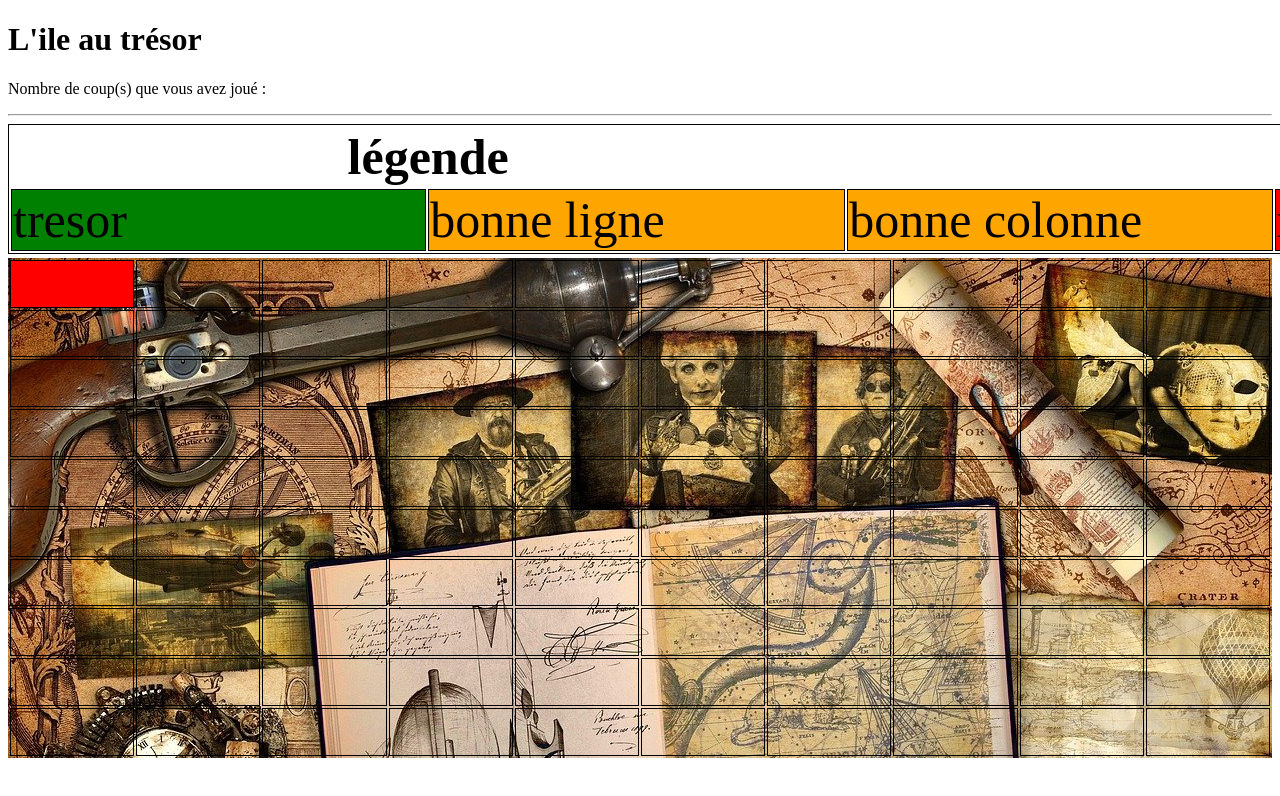
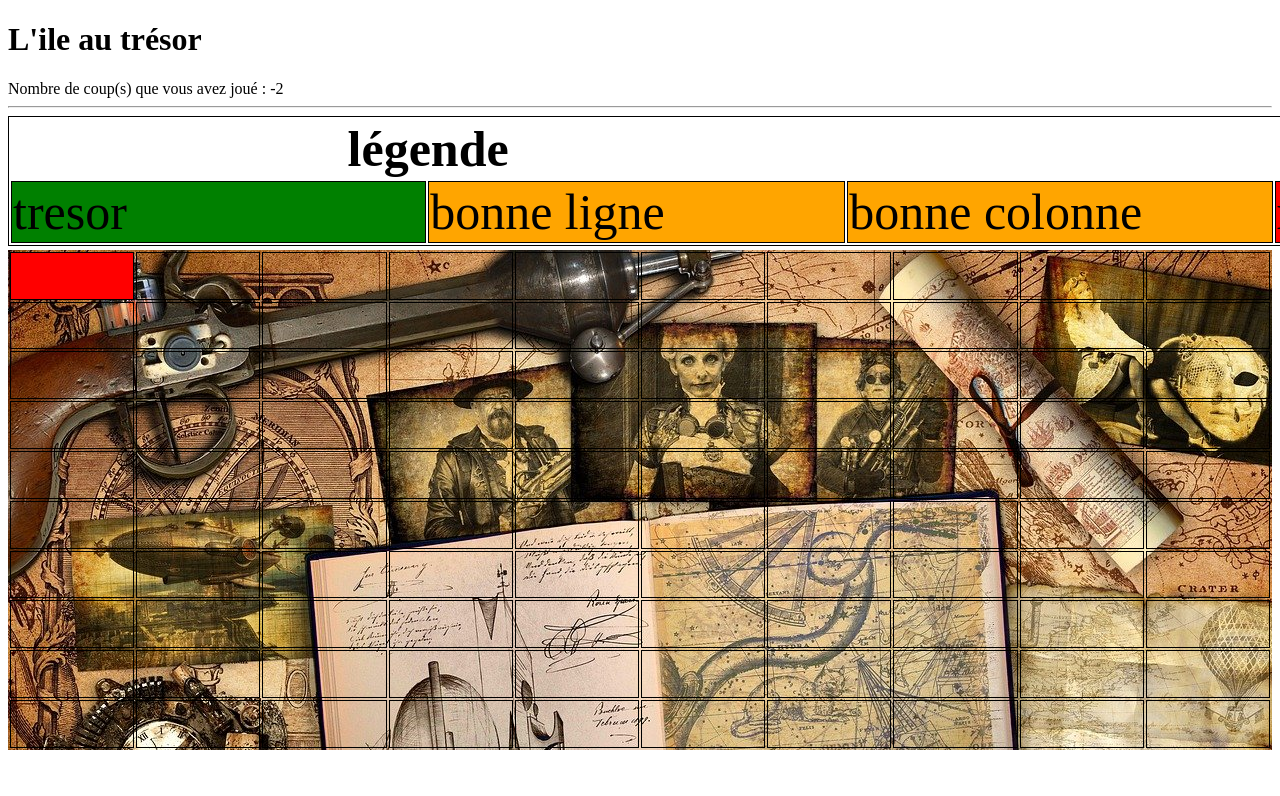
Before and after one commit to nathan38-start/ChasseTresor, a plain HTML site: page tableau.html in a window 1280 px wide. Both pictures are taken after a click on the element 72 px from the left and 283 px from the top of the page. Shown: the top 796 px of the page. Drawn offline with Linux system fonts and the light colour scheme.

Commit message:
ajout du calcul du score

```diff
--- a/tableau.html
+++ b/tableau.html
@@ -13,7 +13,7 @@
     <h1>L'ile au trésor</h1>
     <div class="cursus"></div>
 
-    <p>Nombre de coup(s) que vous avez joué : <span id="compte"></span></p>
+    <div id='leScore'>Nombre de coup(s) que vous avez joué : 0 </div>
     <hr>
     <div id ="emplacement" class="cadre">
         <table id = 'legende'>
--- a/test_tableau.js
+++ b/test_tableau.js
@@ -48,6 +48,9 @@ function init() {
 
 // choix() récupère l'ID de la case cliquée et traite le résultat
 function choix(idCase) {
+	let score = document.getElementById('leScore').innerHTML.split(':');
+	let leScore = Number(score[1]);
+
 	//console.log("Case clic"+idCase) ;
     tabCoordonnees = idCase.split("-");
     var idX=tabCoordonnees[0] ;
@@ -57,6 +60,7 @@ function choix(idCase) {
 
 	if(TableauJeu[idX][idY]=="Trésor")
 	{
+		leScore += 50;
 		//la case contient le trésor
 		caseClic.classList.add("tresor");
 		//soit redirection vers une autre page pour anoncer la victoire et afficher le score
@@ -65,16 +69,24 @@ function choix(idCase) {
 	else{
 	//la case ne contient pas le trésor
 		if(idY==tresorY) {
+			leScore += 10;
 			//si la case cliquée est dans la bonne colonne
 			caseClic.classList.add("bonneColonne");
 		}
 		else if (idX==tresorX){
+			leScore += 10;
 			//si la case cliquée est dans la bonne ligne
 			console.log(caseClic);
 			caseClic.classList.add("bonneLigne");
 		}
 		else {
 			caseClic.classList.add("bad");
+			leScore -= 2;
 		}
-	}
+
+	}	//ajout du score à la variable score
+	score[score.length-1] = String(" "+leScore);
+	// affichage du nouvea score
+	document.getElementById('leScore').innerHTML = score.join(':');
+
 }
```
